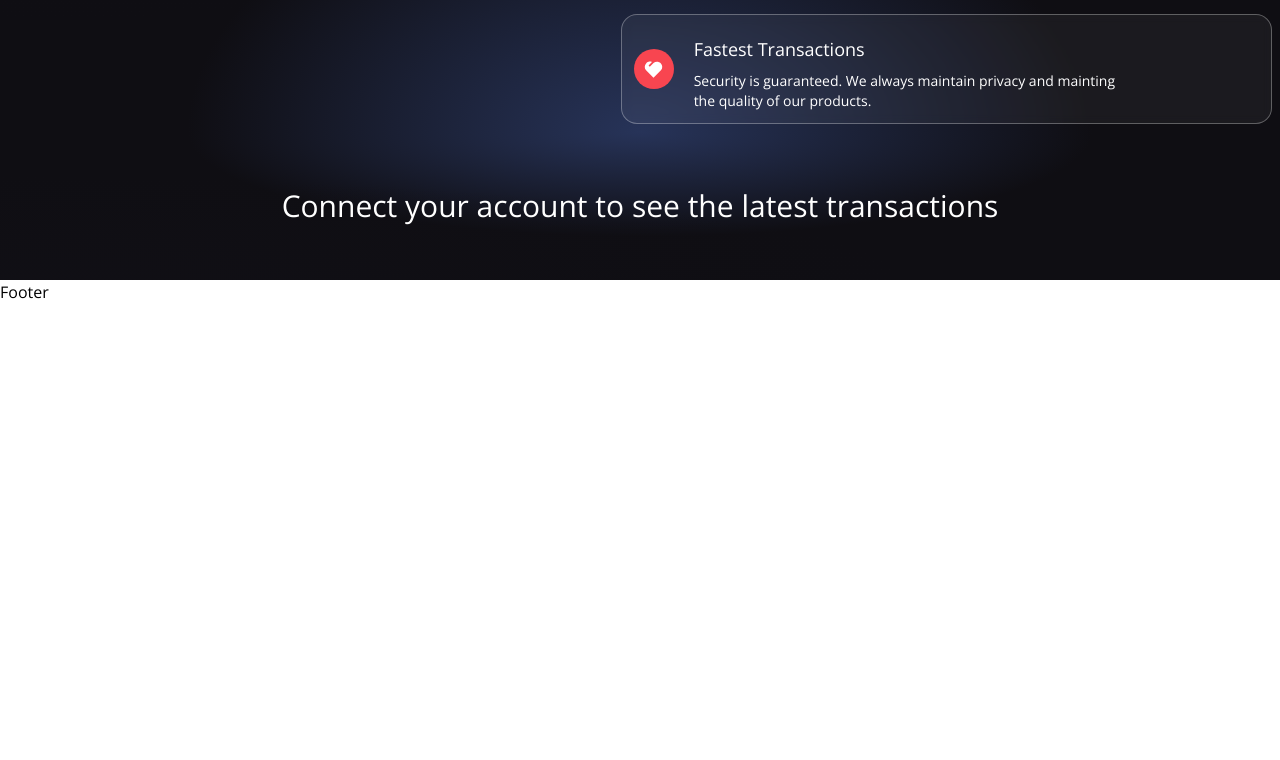
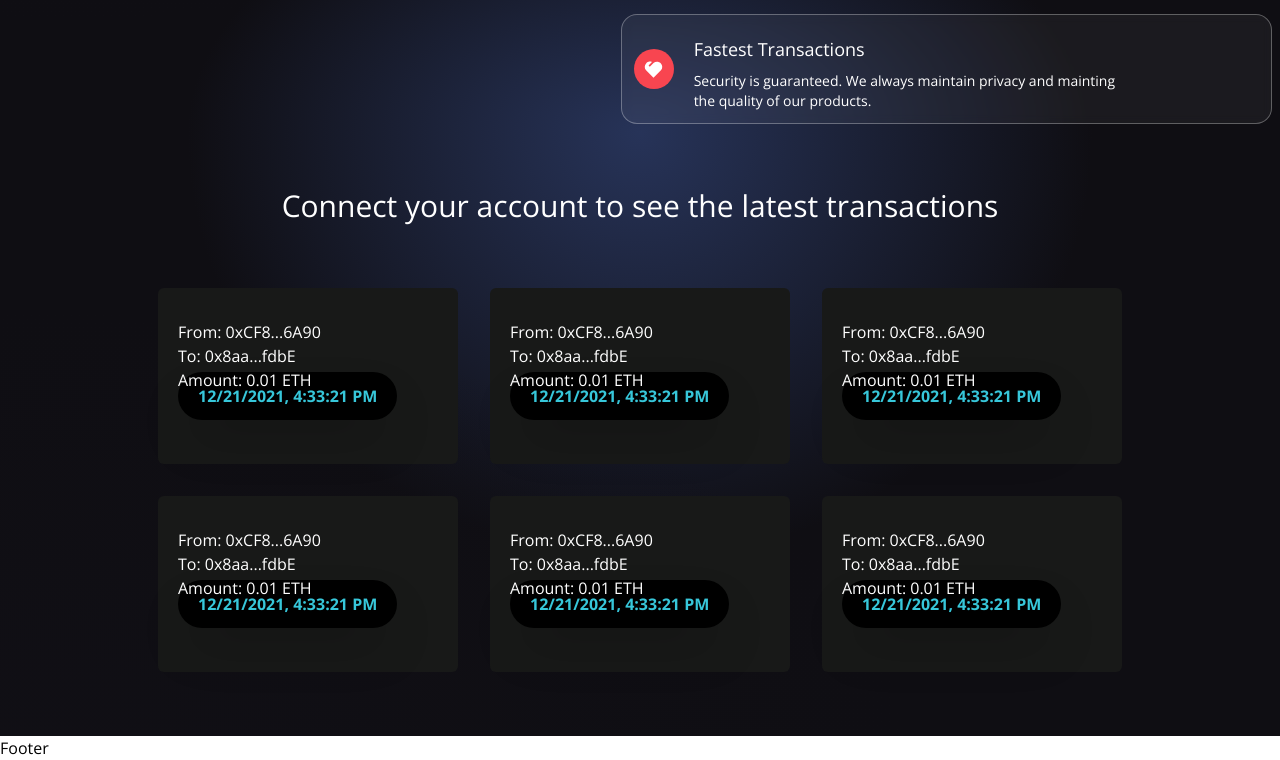
Before and after one commit to juliswer/web3.0-metamask-crypto, a React (Vite) app in the folder client/: page / in a window 1280 px wide. Shown: the part 995-1755 px from the top of the page. Before the commit the page ends 1299 px from the top, so only its background shows below. Built offline with nearby package versions, Linux system fonts and the light colour scheme.

Commit message:
transaction and .env changes

```diff
--- a/client/src/components/Transactions.jsx
+++ b/client/src/components/Transactions.jsx
@@ -1,19 +1,77 @@
 import React, { useContext } from "react";
 import { TransactionContext } from "../context/TransactionContext";
-import dummyData from '../utils/dummyData';
+import dummyData from "../utils/dummyData";
+import { shortenAddress } from "../utils/shortenAddress";
+
+const TransactionCard = ({
+  addressTo,
+  addressFrom,
+  timestamp,
+  message,
+  keyword,
+  amount,
+  url,
+}) => {
+  return (
+    <div className="bg-[#181918] m-4 flex flex-1 2xl:min-w-[450px] 2xl:max-w-[500px] sm:min-w-[270px] sm:max-w-[300px] flex-col p-3 rounded-md hover:shadow-2xl">
+      <div className="flex flex-col items-center w-full mt-3">
+        <div className="w-full mb-6 p-2">
+          <a
+            href={`https://ropsten.etherscan.io/address/${addressFrom}`}
+            target="_blank"
+            rel="noopener noreferrer"
+          >
+            <p className="text-white text-base">
+              From: {shortenAddress(addressFrom)}
+            </p>
+          </a>
+          <a
+            href={`https://ropsten.etherscan.io/address/${addressTo}`}
+            target="_blank"
+            rel="noopener noreferrer"
+          >
+            <p className="text-white text-base">
+              To: {shortenAddress(addressTo)}
+            </p>
+          </a>
+          <p className="text-white text-base">Amount: {amount} ETH</p>
+          {message && (
+            <>
+              <br />
+              <p className="text-white text-base">Message: {message}</p>
+            </>
+          )}
+
+          <div className="bg-black p-3 px-5 w-max rounded-3xl -mt-5 shadow-2xl">
+            <p className="text-[#37c7da] font-bold">{timestamp}</p>
+          </div>
+        </div>
+      </div>
+    </div>
+  );
+};
 
 const Transactions = () => {
-
-  const {currentAccount} = useContext(TransactionContext);
+  const { currentAccount } = useContext(TransactionContext);
 
   return (
     <div className="flex w-full justify-center items-center 2xl:px-20 gradient-bg-transactions">
       <div className="flex flex-col md:p-12 py-12 px-4">
         {currentAccount ? (
-          <h3 className="text-white text-3xl text-center my-2">Latest Transactions</h3>
+          <h3 className="text-white text-3xl text-center my-2">
+            Latest Transactions
+          </h3>
         ) : (
-          <h3 className="text-white text-3xl text-center my-2">Connect your account to see the latest transactions</h3>
+          <h3 className="text-white text-3xl text-center my-2">
+            Connect your account to see the latest transactions
+          </h3>
         )}
+
+        <div className="flex flex-wrap justify-center items-center mt-10">
+          {dummyData.reverse().map((transaction, i) => (
+            <TransactionCard key={i} {...transaction} />
+          ))}
+        </div>
       </div>
     </div>
   );
--- a/client/src/components/Welcome.jsx
+++ b/client/src/components/Welcome.jsx
@@ -4,6 +4,7 @@
 import { BsInfoCircle } from "react-icons/bs";
 import { Loader } from "./";
 import { TransactionContext } from "../context/TransactionContext";
+import { shortenAddress } from "../utils/shortenAddress";
 
 const commonStyles =
   "min-h-[70px] sm:px-0 px-2 sm:min-w-[120px] flex justify-center items-center border-[0.5px] border-gray-400 text-sm font-light text-white";
@@ -20,17 +21,22 @@
 );
 
 const Welcome = () => {
-  const { connectWallet, currentAccount, handleChange, formData, sendTransaction } = useContext(TransactionContext);
+  const {
+    connectWallet,
+    currentAccount,
+    handleChange,
+    formData,
+    sendTransaction,
+  } = useContext(TransactionContext);
 
   const handleSubmit = (e) => {
-    const {addressTo, amount, keyword, message} = formData;
+    const { addressTo, amount, keyword, message } = formData;
 
     e.preventDefault();
 
-    if(!addressTo || !amount || !keyword || !message) return;
+    if (!addressTo || !amount || !keyword || !message) return;
 
     sendTransaction();
-
   };
 
   return (
@@ -75,7 +81,9 @@
                 <BsInfoCircle fontSize={17} color="#fff" />
               </div>
               <div>
-                <p className="text-white font-light text-sm">Address</p>
+                <p className="text-white font-light text-sm">
+                  {shortenAddress(currentAccount)}
+                </p>
                 <p className="text-white font-light text-lg mt-1">Ethereum</p>
               </div>
             </div>
--- /dev/null
+++ b/client/src/utils/shortenAddress.js
@@ -0,0 +1 @@
+export const shortenAddress = (address) => `${address.slice(0, 5)}...${address.slice(address.length - 4)}`;
```
Also changed, not shown: 2 other files (tests, documents, lock files or other folders).
